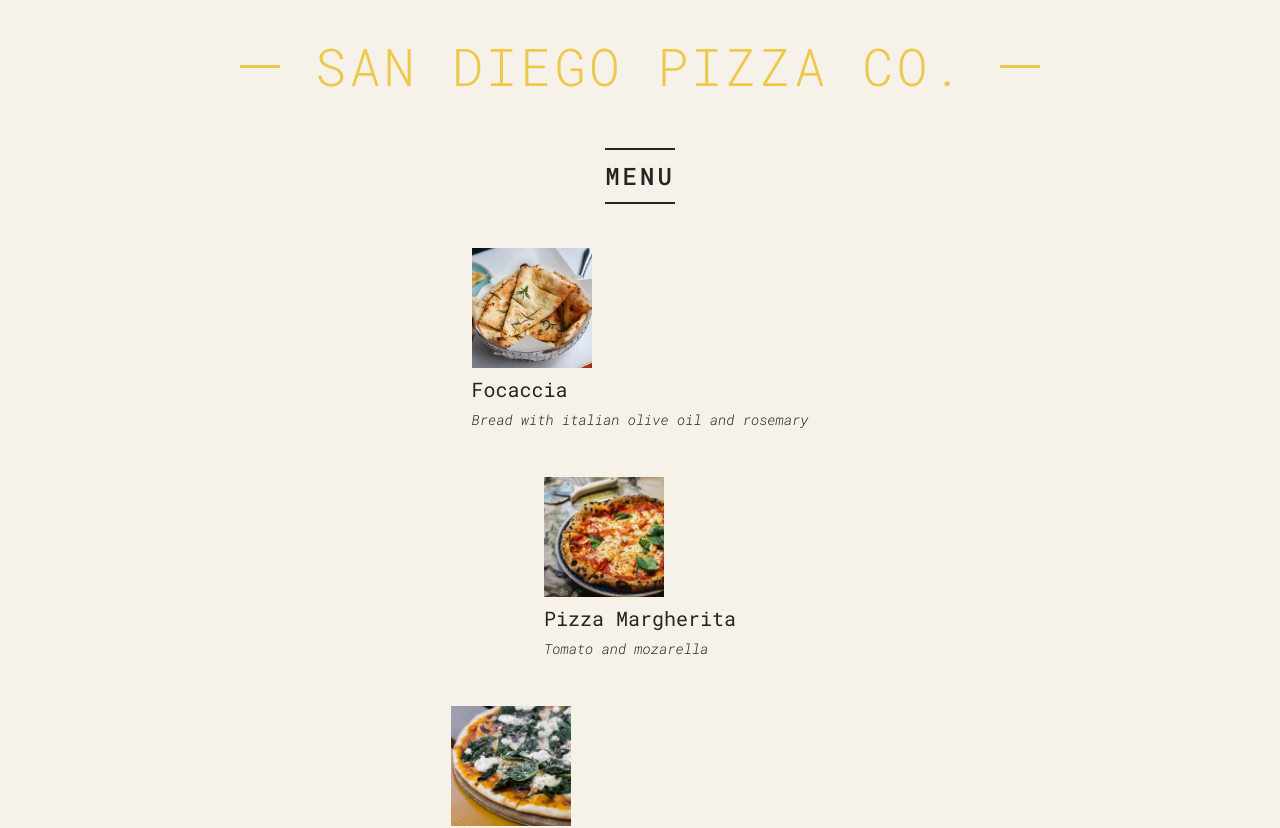
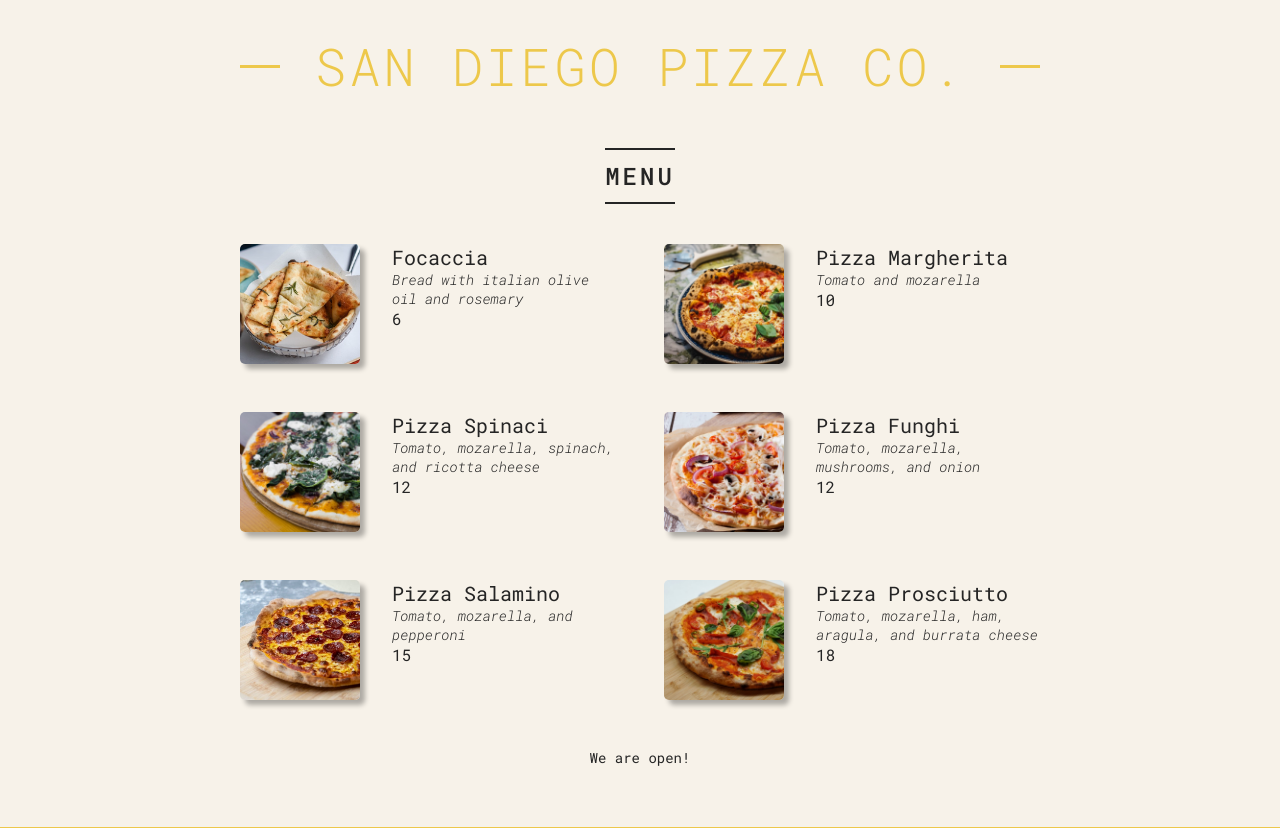
Before and after one commit to ricky-antonio/pizza-menu, a React (Create React App) app: page / in a window 1280 px wide. Shown: the top 828 px of the page. Built offline with nearby package versions, Linux system fonts and the light colour scheme.

Commit message:
Format Menu

```diff
--- a/src/Menu.css
+++ b/src/Menu.css
@@ -3,9 +3,9 @@
     flex-direction: column;
     align-items: center;
     gap: 4rem;
-  }
+}
 
-  .Menu h2 {
+.Menu h2 {
     display: inline-block;
     padding: 1rem 0;
     border-top: 2px solid currentColor;
@@ -14,11 +14,18 @@
     text-transform: uppercase;
     letter-spacing: 3px;
     font-weight: 500;
-  }
+}
 
-  .Menu > p {
+.Menu > p {
     font-size: 1.5rem;
     text-align: center;
     line-height: 1.6;
     width: 80%;
-  }
+}
+
+.Menu-pizzas {
+  list-style: none;
+  display: grid;
+  grid-template-columns: 1fr 1fr;
+  gap: 4.8rem;
+}
--- a/src/Menu.js
+++ b/src/Menu.js
@@ -6,15 +6,11 @@ function Menu() {
     return (
         <div className="Menu">
             <h2>Menu</h2>
-            {pizzaData.map((pizza) => (
-                <Pizza
-                    name={pizza.name}
-                    ingredients={pizza.ingredients}
-                    price={pizza.price}
-                    photoName={pizza.photoName}
-                    soldOut={pizza.soldOut}
-                />
+            <ul className="Menu-pizzas">
+            {pizzaData.map((pizza, i) => (
+                <Pizza pizzaObj={pizza} key={i}/>
             ))}
+            </ul>
         </div>
     )
 }
--- a/src/Pizza.css
+++ b/src/Pizza.css
@@ -1,10 +1,3 @@
-.pizzas {
-    list-style: none;
-    display: grid;
-    grid-template-columns: 1fr 1fr;
-    gap: 4.8rem;
-}
-
 .Pizza {
     display: flex;
     gap: 3.2rem;
@@ -14,6 +7,8 @@
     width: 12rem;
     aspect-ratio: 1;
     align-self: start;
+    border-radius: 5px;
+    box-shadow: 5px 5px 5px rgba(0,0,0,0.3);
 }
 
 .Pizza div {
--- a/src/Pizza.js
+++ b/src/Pizza.js
@@ -1,15 +1,16 @@
 import "./Pizza.css";
 
 function Pizza(props) {
-    const { name, ingredients, price, photoName, soldOut } = props;
+    const { name, ingredients, price, photoName, soldOut } = props.pizzaObj;
 
     return (
         <div className="Pizza">
-            <div>
-                <img className="Pizza-img" src={photoName} alt={name} />
+            <img src={photoName} alt={name} />
+            <li>
                 <h3>{name}</h3>
                 <p>{ingredients}</p>
-            </div>
+                <span>{price}</span>
+            </li>
         </div>
     );
 }
```
